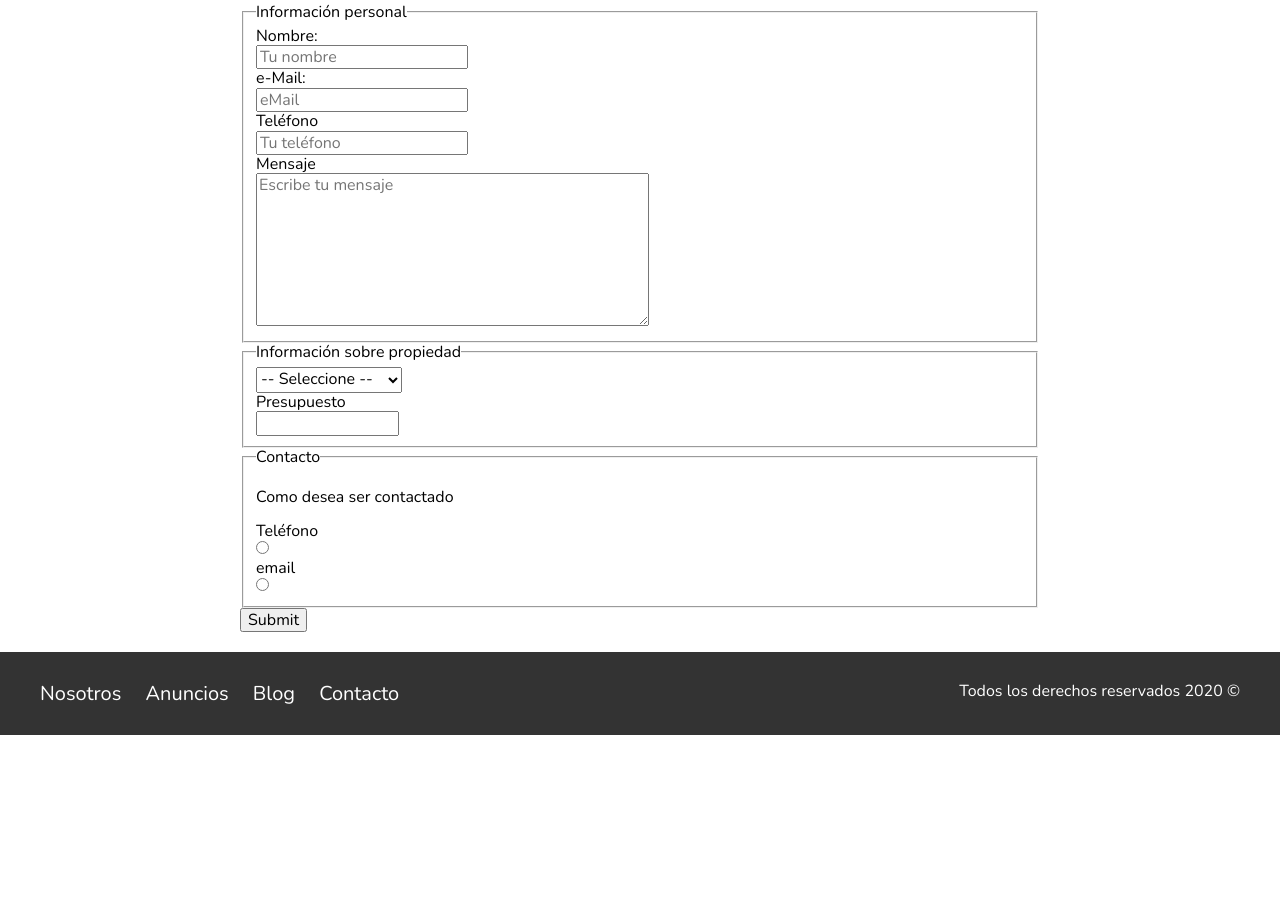
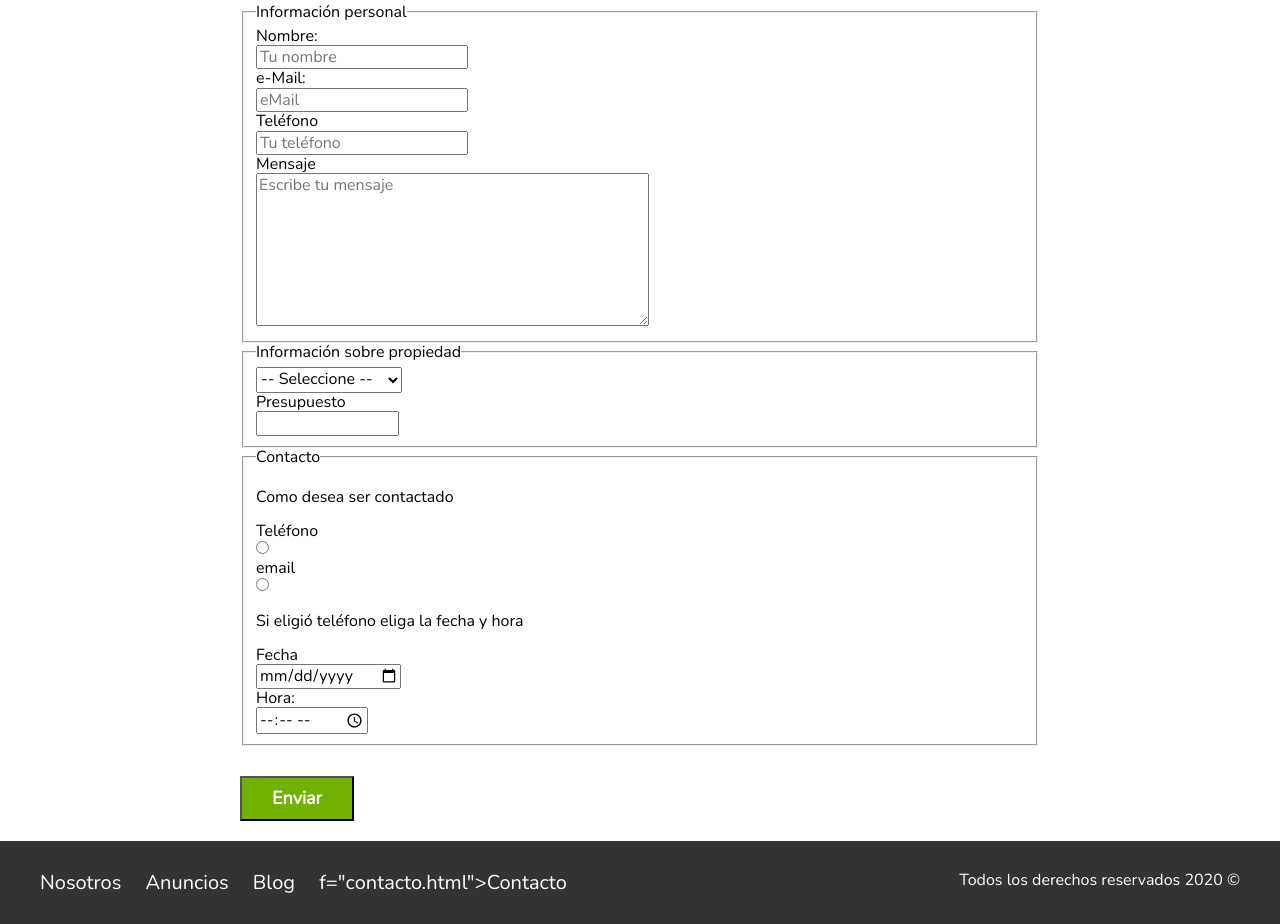
Before and after one commit to RedXaero/webU, a plain HTML site: page contacto.html in a window 1280 px wide. Shown: the part 933-1857 px from the top of the page. Before the commit the page ends 1668 px from the top, so only its background shows below. Drawn offline with nearby package versions, Linux system fonts and the light colour scheme.

Commit message:
Se agregó la parte final del formulario

```diff
--- a/contacto.html
+++ b/contacto.html
@@ -70,9 +70,15 @@
                     <label for="correo">email</label>
                     <input type="radio" id="correo" value="correo" name="tel">
                 </div>
+                <p>Si eligió teléfono eliga la fecha y hora</p>
+                <label for="fecha">Fecha</label>
+                <input type="date" id="fecha">
+
+                <label for="hora">Hora:</label>
+                <input type="time" id="hora" min="8:00" max="18:00">
 
             </fieldset>
-            <input type="submit">
+            <input type="submit" value="Enviar" class="boton boton-verde">
         </form>
     </main>
 
@@ -83,7 +89,7 @@
                 <a href="nosotros.html">Nosotros</a>
                 <a href="anuncios.html">Anuncios</a>
                 <a href="blog.html">Blog</a>
-                <a href="contacto.html">Contacto</a>
+                <a <hre></hre>f="contacto.html">Contacto</a>
                 </nav>
             <p class="copyright">Todos los derechos reservados 2020 &COPY; </p>
         </div>
```
